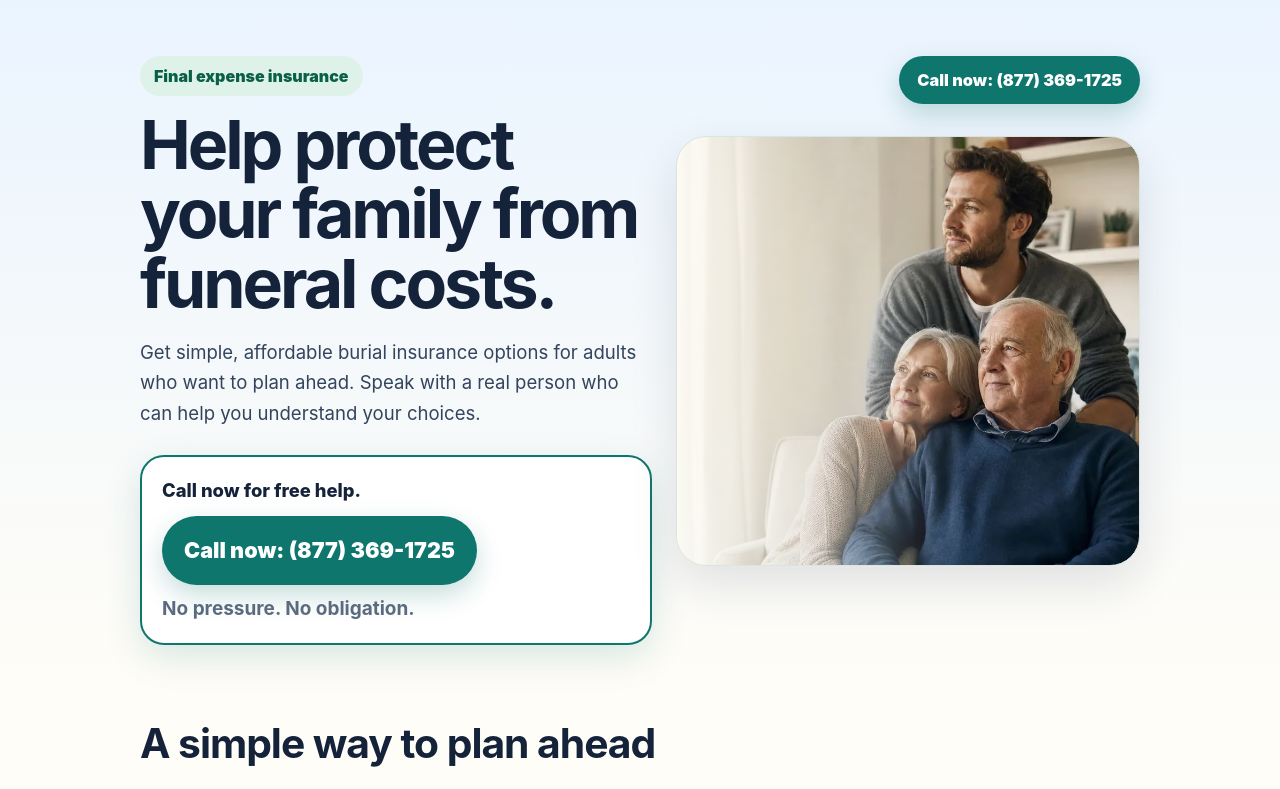
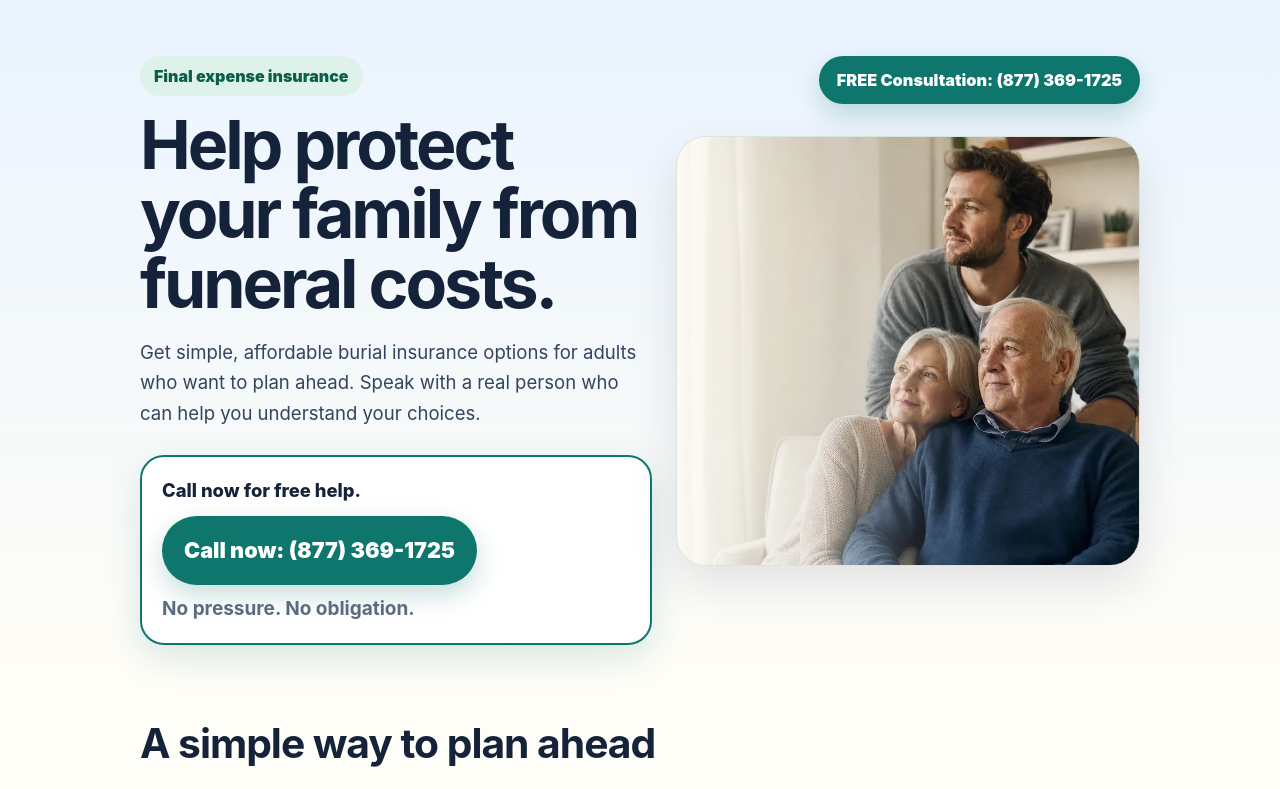
Before and after one commit to right/moneybrain.me, a Next.js app: page /final-expense in a window 1280 px wide. Shown: the top 789 px of the page. Built offline with nearby package versions, Linux system fonts and the light colour scheme.

Commit message:
Update sticky final expense CTA text

```diff
--- a/app/final-expense/page.tsx
+++ b/app/final-expense/page.tsx
@@ -22,7 +22,7 @@ export default function FinalExpensePage() {
         <h1>Help protect your family from funeral costs.</h1>
         <p className="fe-subhead">Get simple, affordable burial insurance options for adults who want to plan ahead. Speak with a real person who can help you understand your choices.</p>
         <div className="fe-call-card"><p>Call now for free help.</p><FinalExpensePhone className="fe-call-btn" label="callNow" /><span>No pressure. No obligation.</span></div>
-      </div><FinalExpensePhone className="fe-sticky-call" label="callNow" /><div className="fe-hero-image" aria-label="Older family planning ahead for final expenses" /></div></section>
+      </div><FinalExpensePhone className="fe-sticky-call" label="freeConsultation" /><div className="fe-hero-image" aria-label="Older family planning ahead for final expenses" /></div></section>
       <section className="fe-section fe-wrap"><h2>A simple way to plan ahead</h2><p>Funeral and end-of-life expenses can be difficult for families. Final expense insurance is designed to help cover those costs, so your loved ones have one less thing to worry about.</p><ul className="fe-checks">{benefits.map((benefit) => <li key={benefit}>{benefit}</li>)}</ul></section>
       <section className="fe-section fe-band"><div className="fe-wrap"><h2>How it works</h2><div className="fe-steps"><div><strong>1. Call us</strong><p>Tell us a little about what you need.</p></div><div><strong>2. Review options</strong><p>We explain available plans in plain English.</p></div><div><strong>3. Choose calmly</strong><p>You decide if a plan makes sense for your family.</p></div></div></div></section>
       <section className="fe-section fe-wrap fe-form-block"><div><h2>Not ready to call?</h2><p>Send your information and someone can follow up. Calling is still the fastest way to get help.</p><FinalExpensePhone className="fe-secondary-call" label="orCall" /></div><LeadForm compact finalExpense /></section>
--- a/components/FinalExpensePhone.tsx
+++ b/components/FinalExpensePhone.tsx
@@ -22,7 +22,7 @@ export function FinalExpensePhone({
   label = 'call',
 }: {
   className?: string;
-  label?: 'call' | 'callNow' | 'orCall';
+  label?: 'call' | 'callNow' | 'orCall' | 'freeConsultation';
 }) {
   const [phone, setPhone] = useState<PhoneState>(DEFAULT_PHONE);
 
@@ -56,9 +56,11 @@ export function FinalExpensePhone({
   const text =
     label === 'callNow'
       ? `Call now: ${phone.display}`
-      : label === 'orCall'
-        ? `Dial ${phone.display}`
-        : `Call ${phone.display}`;
+      : label === 'freeConsultation'
+        ? `FREE Consultation: ${phone.display}`
+        : label === 'orCall'
+          ? `Dial ${phone.display}`
+          : `Call ${phone.display}`;
 
   return (
     <a className={className} href={phone.href}>
```
